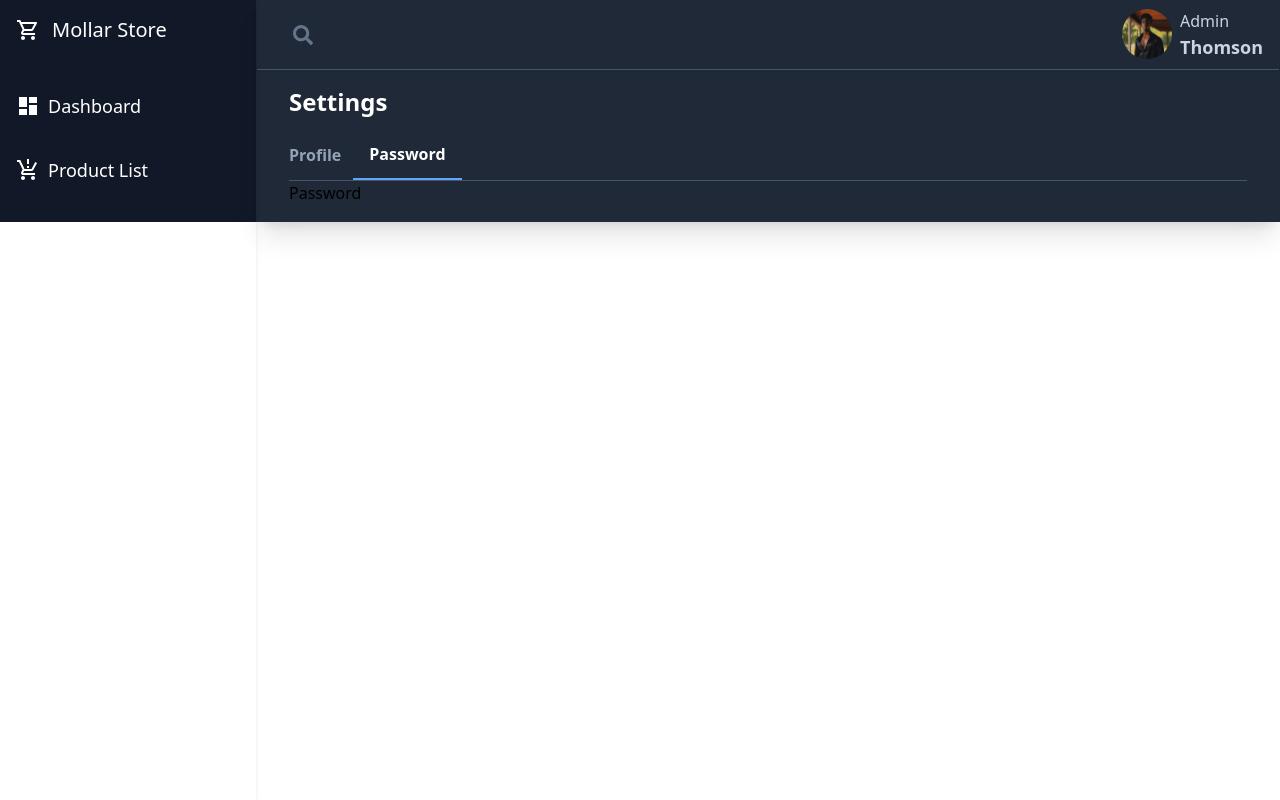
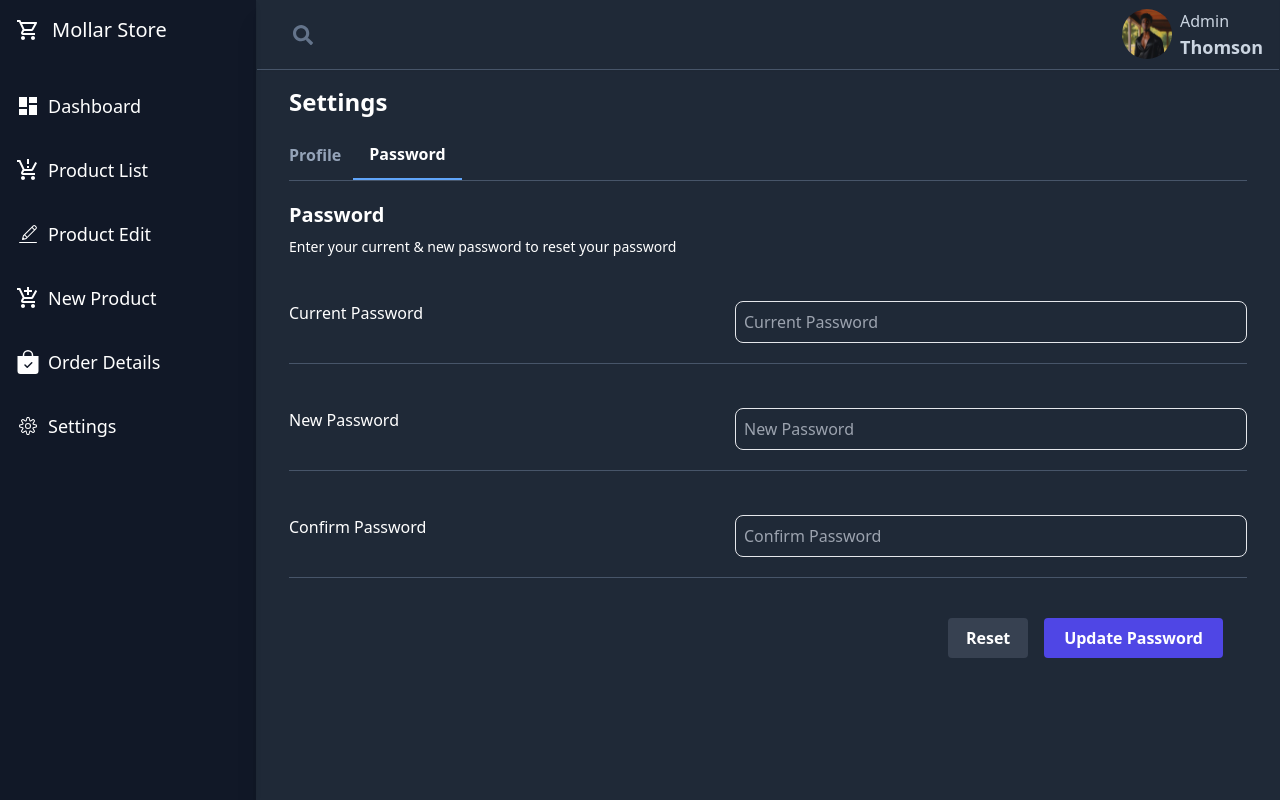
Before and after one commit to Thomson-dev/MollaAdmin, a React (Create React App) app: page /Settings in a window 1280 px wide. Both pictures are taken after a click on the button "Password". Shown: the top 800 px of the page. Built offline with nearby package versions, Linux system fonts and the light colour scheme.

Commit message:
progress one

```diff
--- a/src/Screens/Dashboard.tsx
+++ b/src/Screens/Dashboard.tsx
@@ -1,5 +1,7 @@
 import React from "react";
 import Navbar from "../Components/Navbar.tsx";
+import { FiArrowUp } from "react-icons/fi";
+import { FiArrowDown } from "react-icons/fi";
 
 import {
   Chart as ChartJS,
@@ -108,6 +110,7 @@ const Dashboard = (props: Props) => {
       title: "Revenue",
       per: 11.4,
       id: "1",
+      icon: <FiArrowUp className="text-xl font-bold" />,
       amount: "$21,827.13",
       comparison: "vs. 3 months prior to Invalid Date",
     },
@@ -115,12 +118,14 @@ const Dashboard = (props: Props) => {
       title: "Orders",
       id: "2",
       amount: "1,758",
+      icon: <FiArrowDown className="text-xl font-bold" />,
       per: -3.2,
       comparison: "vs. 3 months prior to Invalid Date",
     },
     {
       title: "Purchases",
       amount: "$7,249.31",
+      icon: <FiArrowUp className="text-xl font-bold" />,
       id: "3",
       per: 5.7,
       comparison: "vs. 3 months prior to Invalid Date",
@@ -153,15 +158,32 @@ const Dashboard = (props: Props) => {
 
                 <div className="">
                   <p
-                    className={`text-sm text-white font-bold ${(item.id == "1"
-                      ? "text-green-600 bg-[#1C4646] px-5 py-1 rounded-full "
-                      : "")}
-                  ${(item.id == "2" ? "text-red-500 bg-[#492F3A] px-5 py-1 rounded-full  " : "")}
+                    className={`text-sm text-white font-bold ${
+                      item.id == "1"
+                        ? "text-green-600 bg-[#1C4646] px-5 py-1 rounded-full "
+                        : ""
+                    }
+                  ${
+                    item.id == "2"
+                      ? "text-red-500 bg-[#492F3A] px-5 py-1 rounded-full  "
+                      : ""
+                  }
 
-                  ${(item.id == "3" ? "text-green-500 bg-[#1C4646] px-5 py-1 rounded-full" : "")}
+                  ${
+                    item.id == "3"
+                      ? "text-green-500 bg-[#1C4646] px-5 py-1 rounded-full"
+                      : ""
+                  }
                   `}
                   >
-                    {item.per}
+                    <div className={` flex items-center justify-center ${item.id == "1" ? "text-green-500": ""}
+                     ${item.id == "2" ? "text-red-500": ""}
+                     ${item.id == "3" ? "text-green-500": ""}
+
+                    `}>
+                      {item.icon}
+                      {item.per}
+                    </div>
                   </p>
                 </div>
               </div>
@@ -179,7 +201,6 @@ const Dashboard = (props: Props) => {
           <Doughnut data={data3} />
         </div>
       </div>
-
     </div>
   );
 };
--- a/src/Screens/NewProduct.tsx
+++ b/src/Screens/NewProduct.tsx
@@ -5,13 +5,18 @@ import { IoIosSave } from "react-icons/io";
 type Props = {};
 
 const NewProduct = (props: Props) => {
-  const [file, setFile] = useState<string | undefined>(undefined);
-  function handleChange(e: React.ChangeEvent<HTMLInputElement>) {
-    console.log(e.target.files);
-    if (e.target.files && e.target.files.length > 0) {
-      setFile(URL.createObjectURL(e.target.files[0]));
+  const [imageSrc, setImageSrc] = useState('');
+
+  const handleFileChange = (event: React.ChangeEvent<HTMLInputElement>) => {
+    const file = event.target.files?.[0];
+    if (file) {
+      const reader = new FileReader();
+      reader.onloadend = () => {
+        setImageSrc(reader.result as string);
+      };
+      reader.readAsDataURL(file);
     }
-  }
+  };
 
   return (
     <div className="border bg-[#1F2937]  shadow-xl border-[#1F2937] ">
@@ -125,7 +130,7 @@ const NewProduct = (props: Props) => {
             </form>
           </div>
 
-          <div className="md:w-[40%] w-[100%]  flex  flex-col items-center   md:px-5 ">
+          <div className="md:w-[40%] w-[100%]  flex  flex-col md:items-center   md:px-5 ">
             <div className="">
               <h2 className="text-white  text-lg pt-5 font-semibold">
                 Add Image:
@@ -134,7 +139,7 @@ const NewProduct = (props: Props) => {
                 Add or change image for the product
               </p>
             </div>
-            <form className="file-upload-form  flex justify-center items-center mt-5">
+            <div className="file-upload-form relative flex justify-center items-center mt-5">
               <label className="file-upload-label">
                 <div className="file-upload-design">
                   <svg viewBox="0 0 640 512" height="1em">
@@ -144,9 +149,18 @@ const NewProduct = (props: Props) => {
                   <p>or</p>
                   <span className="browse-button">Browse file</span>
                 </div>
-                <input id="file" type="file" />
+                <input
+                  id="file"
+                  type="file"
+                  onChange={handleFileChange}
+                  style={{ display: "none" }}
+                />
               </label>
-            </form>
+              <div className="">
+              {imageSrc && <img src={imageSrc} className="absolute left-0 top-0" alt="Preview" />}
+              </div>
+
+            </div>
           </div>
         </div>
       </div>
@@ -154,11 +168,13 @@ const NewProduct = (props: Props) => {
       <div className="footer  mt-6   w-full py-4 ">
         <div className="flex  justify-end ">
           <div className="flex space-x-4 px-6">
-            <button className="bg-[#374151] w-20 py-2 rounded">Discard</button>
+            <button className="bg-[#374151] text-white font-bold w-20 py-2 rounded">
+              Discard
+            </button>
 
             <div className="flex items-center">
               <button className="bg-[#4F46E5] px-5 text-white font-semibold rounded py-2 flex items-center">
-                <IoIosSave className = 'text-white' />
+                <IoIosSave className="text-white" />
                 Save
               </button>
             </div>
--- a/src/Screens/Password.tsx
+++ b/src/Screens/Password.tsx
@@ -1,11 +1,73 @@
-import React from 'react'
+import React from "react";
 
-type Props = {}
+type Props = {};
 
 function Password({}: Props) {
   return (
-    <div>Password</div>
-  )
+    <div className="h-screen">
+      <h2 className="text-white  text-xl pt-5 font-semibold">Password</h2>
+      <p className="text-white mt-2 text-sm">
+        Enter your current & new password to reset your password
+      </p>
+
+      <div className="flex flex-col ">
+        <div className="flex mt-11 border-b border-slate-600 pb-5 justify-between md:px items-center">
+          <div className="flex space-y-3 md:space-y-0 md:flex-row  w-full justify-between flex-col">
+            <h3 className="text-white">Current Password</h3>
+            <div className="flex">
+              <input
+                type="text"
+                placeholder="Current Password"
+                className={`{ md:w-[40vw] w-[90vw]  px-2 text-white outline-none bg-[#1F2937] rounded-lg border py-2   }`}
+              />
+            </div>
+          </div>
+        </div>
+
+        <div className="flex mt-11 border-b border-slate-600 pb-5 justify-between md:px items-center">
+          <div className="flex space-y-3 md:space-y-0 md:flex-row  w-full justify-between flex-col">
+            <h3 className="text-white">New Password</h3>
+            <div className="flex">
+              <input
+                type="text"
+                placeholder="New Password"
+                className={`{ md:w-[40vw] w-[90vw]  px-2 text-white outline-none bg-[#1F2937] rounded-lg border py-2   }`}
+              />
+            </div>
+          </div>
+        </div>
+
+        <div className="flex mt-11 border-b border-slate-600 pb-5 justify-between md:px items-center">
+          <div className="flex space-y-3 md:space-y-0 md:flex-row  w-full justify-between flex-col">
+            <h3 className="text-white">Confirm Password</h3>
+            <div className="flex">
+              <input
+                type="text"
+                placeholder="Confirm Password"
+                className={`{ md:w-[40vw] w-[90vw]  px-2 text-white outline-none bg-[#1F2937] rounded-lg border py-2   }`}
+              />
+            </div>
+          </div>
+        </div>
+
+        <div className="footer  mt-6   w-full py-4 ">
+          <div className="flex  justify-end ">
+            <div className="flex space-x-4 px-6">
+              <button className="bg-[#374151] text-white font-bold w-20 py-2 rounded">
+                Reset
+              </button>
+
+              <div className="flex items-center">
+                <button className="bg-[#4F46E5] px-5 space-x-4 text-white font-semibold rounded py-2 flex items-center">
+                  Update Password
+                </button>
+              </div>
+            </div>
+          </div>
+        </div>
+      </div>
+    </div>
+  );
 }
 
-export default Password
+export default Password;
--- a/src/Screens/ProductEdit.tsx
+++ b/src/Screens/ProductEdit.tsx
@@ -116,7 +116,7 @@ const ProductEdit = (props: Props) => {
             </form>
           </div>
 
-          <div className="md:w-[40%] w-[100%]  flex  flex-col items-center   md:px-5 ">
+          <div className="md:w-[40%] w-[100%]  flex  flex-col md:items-center   md:px-5 ">
             <div className="">
               <h2 className="text-white  text-lg pt-5 font-semibold">
                 Add Image:
@@ -145,11 +145,11 @@ const ProductEdit = (props: Props) => {
       <div className="footer  mt-6   w-full py-4 ">
         <div className="flex  justify-end ">
           <div className="flex space-x-4 px-6">
-            <button className="bg-[#374151] w-20 py-2 rounded">Discard</button>
+            <button className="bg-[#374151] w-20 text-white font-bold py-2 rounded">Discard</button>
 
             <div className="flex items-center">
-              <button className="bg-[#4F46E5] px-5 rounded py-2 flex items-center">
-                <IoIosSave />
+              <button className="bg-[#4F46E5] text-white  px-5 rounded py-2 flex items-center">
+                <IoIosSave className="" />
                 Save
               </button>
             </div>
--- a/src/Screens/ProductList.tsx
+++ b/src/Screens/ProductList.tsx
@@ -4,6 +4,7 @@ import { useSelector, useDispatch } from "react-redux";
 import { getProducts } from "../features/Products/getproductsSlice.ts";
 import Preloader from "../Components/Loader/Preloader.tsx";
 import { MdDelete } from "react-icons/md";
+import { CiEdit } from "react-icons/ci";
 
 type Props = {};
 
@@ -85,12 +86,17 @@ const ProductList = (props: Props) => {
                             alt=""
                           />
                         </th>
-                        <td className="px-3 py-3">{product.category}</td>
-                        <td className="px-3 py-3">{product.stock}</td>
-                        <td className="px-3 py-3">Dilivered</td>
-                        <td className="px-3 py-3">${product.price}</td>
-                        <td className="px-3 py-3">
+                        <td className="px-4 py-3">{product.category}</td>
+                        <td className="px-4 py-3">{product.stock}</td>
+                        <td className="px-4 py-3">Oreder</td>
+                        <td className="px-4 py-3">${product.price}</td>
+                        <td className="px-4 py-3">
+                          <div className="flex space-x-4 justify-center items-center">
+                            <CiEdit className="text-xl"/>
                           <MdDelete className="text-red-500 text-xl" />
+                          </div>
+
+
                         </td>
                       </tr>
                     ))}
```
Also changed, not shown: src/Screens/Profile.tsx (+13 -14 lines). Lines whose indentation alone changed are shown as unchanged.
